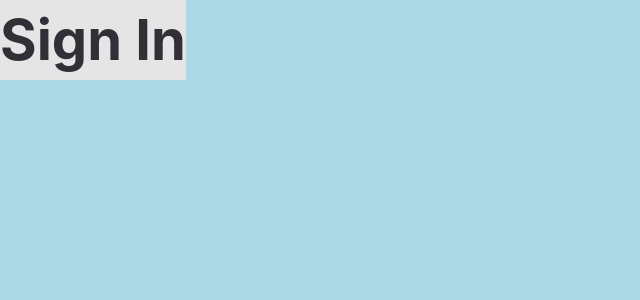
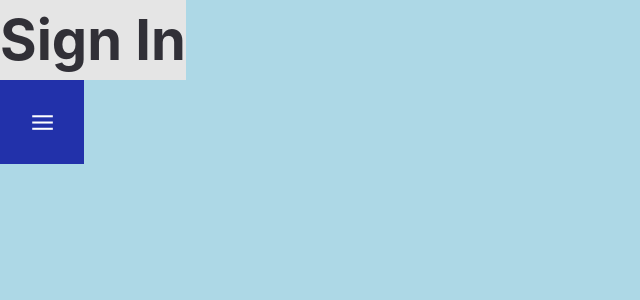
Before and after one commit to annirubi/React, a React (Create React App) app: page / in a window 1280 px wide. Shown: the top 300 px of the page, without its empty margins (0-640 px from the left). Built offline with nearby package versions, Linux system fonts and the light colour scheme.

Commit message:
added new component Burger

```diff
--- a/src/App.tsx
+++ b/src/App.tsx
@@ -2,11 +2,13 @@ import React from 'react';
 //@ts-ignore
 import styles from "./App.module.css"
 import Title from "./Components/Title";
+import  Burger from "./Components/Burger"
 
 const App = () => {
   return (
     <div className ={styles.container}>
       <Title title={"Sign In"} />
+      <Burger status={true} onClick={() => {}}/>
     </div>
   );
 }
--- /dev/null
+++ b/src/Components/Burger/Burger.module.css
@@ -0,0 +1,14 @@
+.container {
+    width: 84px;
+    height: 84px;
+    background-color: #2231AA;
+    display: flex;
+    flex-direction: column;
+    align-items: center;
+    justify-content: center;
+}
+
+.burger {
+    width: 25px;
+    height: 25px;
+}
--- /dev/null
+++ b/src/Components/Burger/Burger.tsx
@@ -0,0 +1,21 @@
+import React, { FC } from "react";
+//@ts-ignore
+import styles from "./Burger.module.css"
+//@ts-ignore
+import Logoburger from "./Logoburger.png"
+
+type BurgerProps = {
+    status: boolean,
+    onClick: () => void
+}
+
+const Burger: FC<BurgerProps> = (props) => {
+    const { status, onClick } = props
+    return (
+        <div className={styles.container}  onClick={onClick}>
+            <img src={Logoburger} alt="icon" className={styles.burger}/>
+    </div>
+    )
+}
+
+export default Burger
--- /dev/null
+++ b/src/Components/Burger/index.ts
@@ -0,0 +1 @@
+export { default } from "./Burger";
```
Also changed, not shown: src/Components/Burger/Logoburger.png (added).
